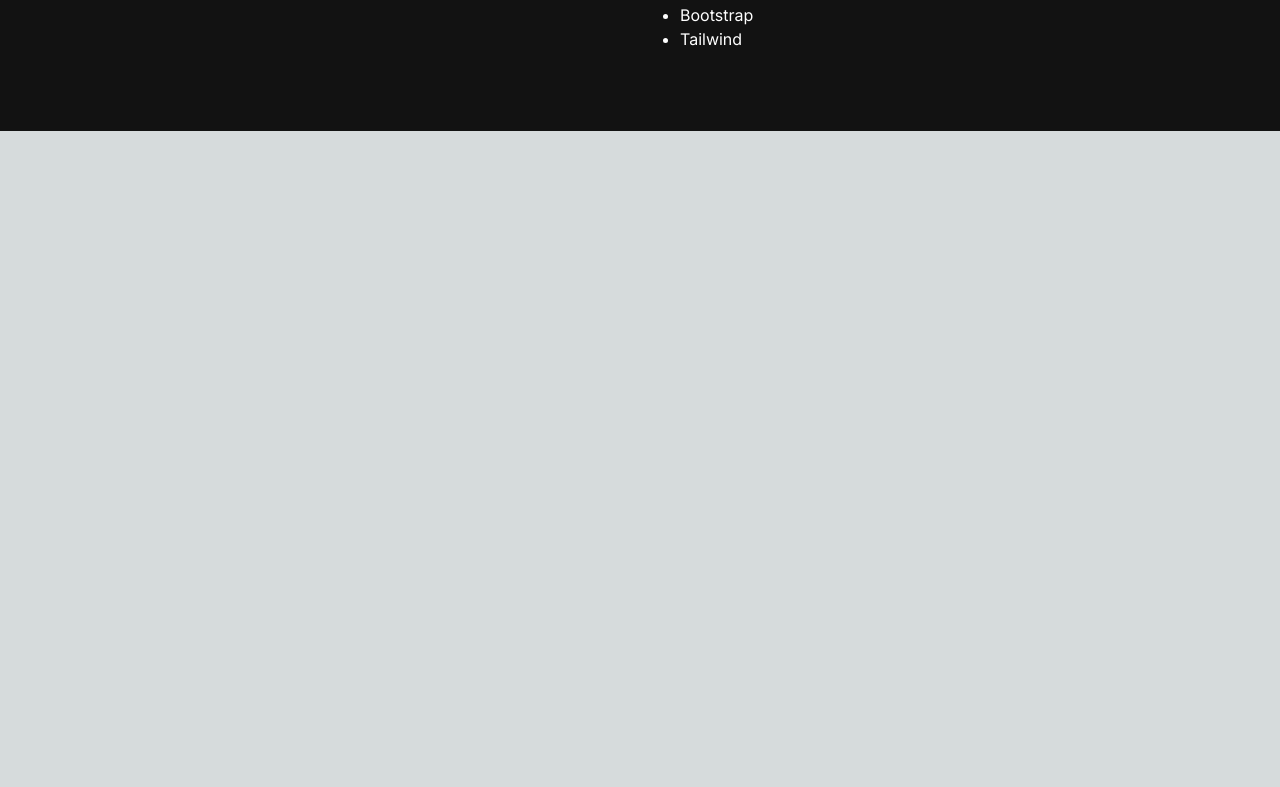
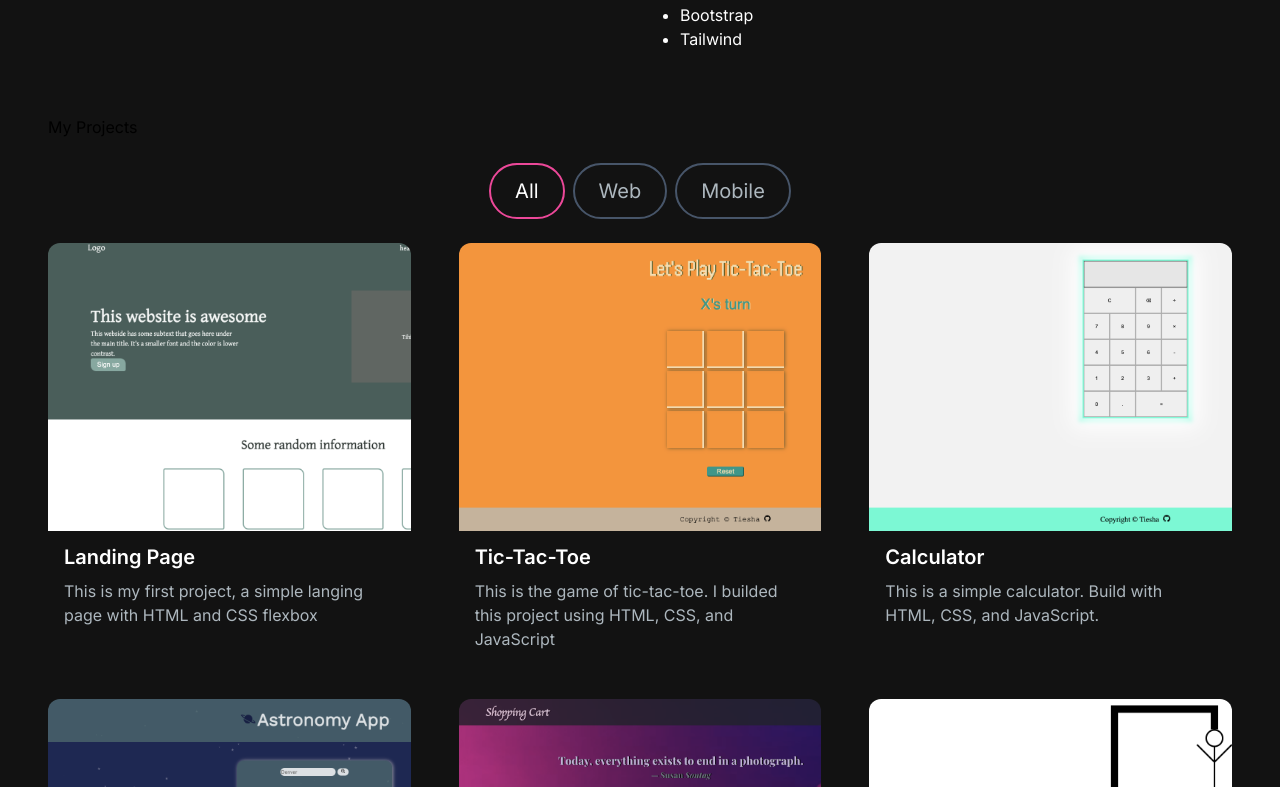
Before and after one commit to Tiesha93/portfolio-website, a Next.js app: page / in a window 1280 px wide. Shown: the part 1133-1920 px from the top of the page. Before the commit the page ends 1264 px from the top, so only its background shows below. Built offline with nearby package versions, Linux system fonts and the light colour scheme.

Commit message:
Modified styles

```diff
--- a/src/app/components/ProjectsSection.jsx
+++ b/src/app/components/ProjectsSection.jsx
@@ -1,11 +1,14 @@
-import React from "react";
+"use client";
+import React, { useState, useRef } from "react";
 import ProjectCard from "./ProjectCard";
+import ProjectTag from "./ProjectTag";
 
 const projectsData = [
   {
     id: 1,
     title: "Landing Page",
-    description: "This is my first project, a simple langing page with HTML and CSS flexbox",
+    description:
+      "This is my first project, a simple langing page with HTML and CSS flexbox",
     image: "/images/projects/landing-page.png",
     tag: ["All", "Web"],
     gitUrl: "/",
@@ -14,7 +17,8 @@ const projectsData = [
   {
     id: 2,
     title: "Tic-Tac-Toe",
-    description: "This is the game of tic-tac-toe. I builded this project using HTML, CSS, and JavaScript",
+    description:
+      "This is the game of tic-tac-toe. I builded this project using HTML, CSS, and JavaScript",
     image: "/images/projects/tic-tac-toe.png",
     tag: ["All", "Web"],
     gitUrl: "/",
@@ -23,7 +27,8 @@ const projectsData = [
   {
     id: 3,
     title: "Calculator",
-    description: "This is a simple calculator. Build with HTML, CSS, and JavaScript.",
+    description:
+      "This is a simple calculator. Build with HTML, CSS, and JavaScript.",
     image: "/images/projects/calculator.png",
     tag: ["All", "Web"],
     gitUrl: "/",
@@ -32,7 +37,8 @@ const projectsData = [
   {
     id: 4,
     title: "Astrology API",
-    description: "This app shows the current astronomy of any location. It uses OpenWeatherMap API to fetch the data.",
+    description:
+      "This app shows the current astronomy of any location. It uses OpenWeatherMap API to fetch the data.",
     image: "/images/projects/api.png",
     tag: ["All", "Web"],
     gitUrl: "/",
@@ -41,7 +47,8 @@ const projectsData = [
   {
     id: 5,
     title: "Shopping Cart",
-    description: "This is an eCommerce website built with React.js. Users can browse the available products and give orders with a fully functional cart.",
+    description:
+      "This is an eCommerce website built with React.js. Users can browse the available products and give orders with a fully functional cart.",
     image: "/images/projects/shopping-cart.png",
     tag: ["All", "Web"],
     gitUrl: "/",
@@ -50,7 +57,8 @@ const projectsData = [
   {
     id: 6,
     title: "Hang Man",
-    description: "This is a classic word guessing game where players try to guess a hidden word by suggesting letters within a certain number of attempts.",
+    description:
+      "This is a classic word guessing game where players try to guess a hidden word by suggesting letters within a certain number of attempts.",
     image: "/images/projects/hangman.png",
     tag: ["All", "Web"],
     gitUrl: "/",
@@ -59,10 +67,39 @@ const projectsData = [
 ];
 
 const ProjectsSection = () => {
+      const [tag, setTag] = useState("All");
+      const ref = useRef(null);
+      const handleTagChange = (newTag) => {
+        setTag(newTag);
+      };
+
+      const filteredProjects = projectsData.filter((project) =>
+        project.tag.includes(tag)
+      );
+
+
   return (
-    <div>
+    <section id="projects">
       <h2>My Projects</h2>
-      <div className="grid md:grid-cols-3 gap-8 md:gap-12">
+      <div className="text-white flex flex-row justify-center items-center gap-2 py-6">
+        <ProjectTag
+          onClick={handleTagChange}
+          name="All"
+          isSelected={tag === "All"}
+        />
+        <ProjectTag
+          onClick={handleTagChange}
+          name="Web"
+          isSelected={tag === "Web"}
+        />
+        <ProjectTag
+          onClick={handleTagChange}
+          name="Mobile"
+          isSelected={tag === "Mobile"}
+        />
+      </div>
+      <ul ref={ref} className="grid md:grid-cols-3 gap-8 md:gap-12">
+        {filteredProjects.map((project, index) => (
             <ProjectCard
               key={project.id}
               title={project.title}
@@ -71,8 +108,10 @@ const ProjectsSection = () => {
               gitUrl={project.gitUrl}
               previewUrl={project.previewUrl}
             />
-      </div>
-    </div>
+          )
+        )}
+      </ul>
+    </section>
   );
 };
 
--- a/src/app/page.js
+++ b/src/app/page.js
@@ -1,6 +1,7 @@
 import AboutSection from "./components/AboutSection";
 import HeroSection from "./components/HeroSection";
 import Navbar from "./components/Navbar";
+import ProjectsSection from "./components/ProjectsSection";
 
 export default function Home() {
   return (
@@ -9,6 +10,7 @@ export default function Home() {
       <div className="container mt-24 mx-auto px-12 py-4">
         <HeroSection />
         <AboutSection />
+        <ProjectsSection />
       </div>
     </main>
   );
```
Lines whose indentation alone changed are shown as unchanged.
